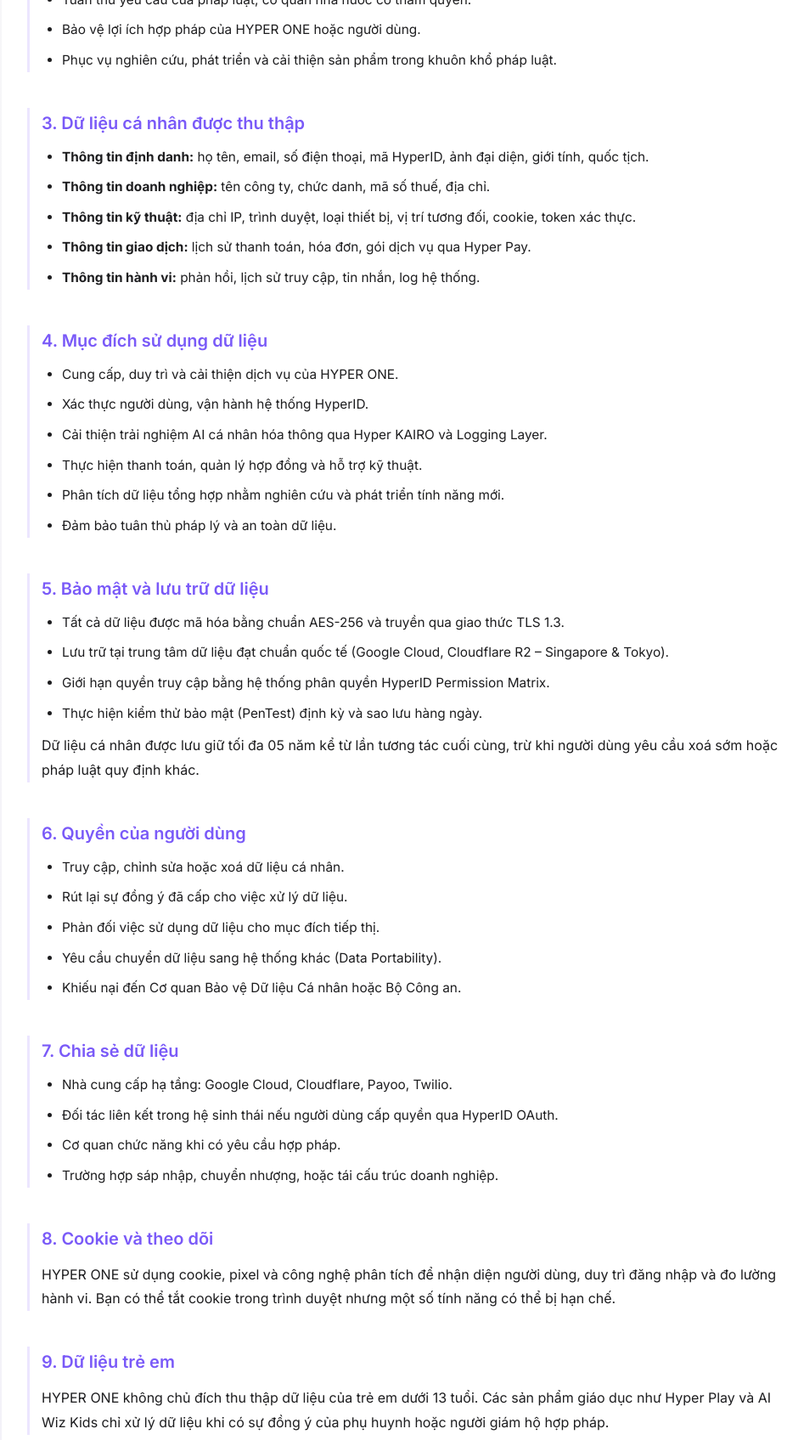
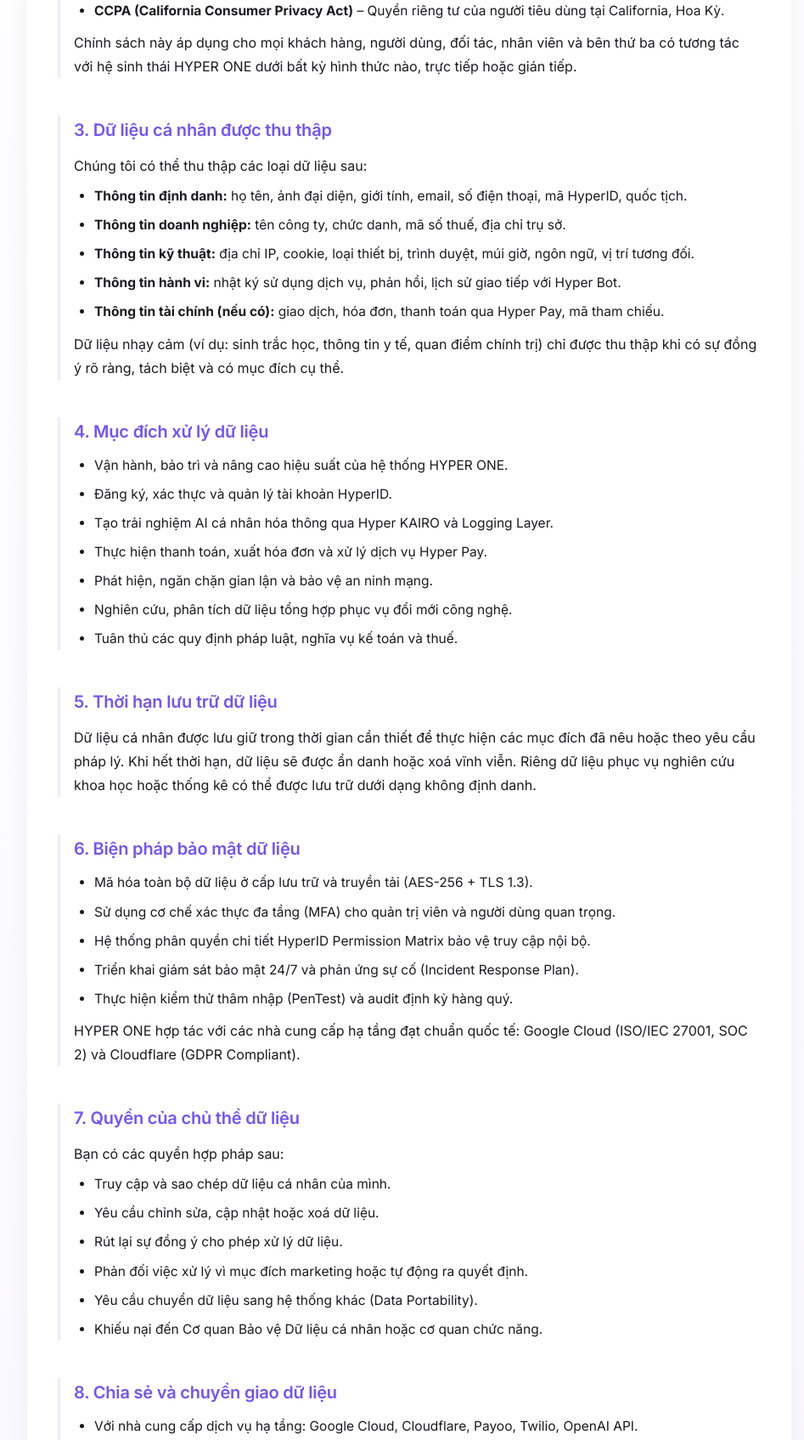
Before and after one commit to hyperonevn/privacy, a plain HTML site: page index.html in a window 1280 px wide. Shown: the part 801-2496 px from the top of the page at 85% size, without its empty margins (158-1105 px from the left). Drawn offline with Linux system fonts and the light colour scheme.

Commit message:
Update index.html

```diff
--- a/index.html
+++ b/index.html
@@ -4,21 +4,21 @@
   <meta charset="UTF-8" />
   <meta name="viewport" content="width=device-width, initial-scale=1.0, maximum-scale=1" />
   <title>Chính sách Quyền riêng tư | HYPER ONE COMPANY LIMITED</title>
-  <meta name="description" content="Chính sách Quyền riêng tư của HYPER ONE COMPANY LIMITED – Tập đoàn công nghệ tiên phong trong lĩnh vực AI, dữ liệu và tự động hoá. Cam kết bảo vệ quyền riêng tư và tuân thủ GDPR, Nghị định 13/2023/NĐ-CP.">
-  <meta name="keywords" content="Hyper One, HYPER ONE COMPANY LIMITED, HyperID, Hyper Cloud, Hyper Bot, Hyper GEO, Hyper Pay, Hyper Play, Hyper ME, Chính sách bảo mật, Quyền riêng tư, Privacy Policy, Data Protection, GDPR Việt Nam">
-  <meta name="robots" content="index, follow" />
+  <meta name="description" content="Chính sách Quyền riêng tư của HYPER ONE COMPANY LIMITED – Công ty tiên phong trong lĩnh vực AI, dữ liệu và tự động hoá. Cam kết bảo vệ dữ liệu cá nhân, tuân thủ GDPR (EU), Nghị định 13/2023/NĐ-CP và các chuẩn quốc tế về quyền riêng tư.">
+  <meta name="keywords" content="Hyper One, HYPER ONE COMPANY LIMITED, Privacy Policy, Chính sách quyền riêng tư, GDPR, AI Ethics, Data Protection, HyperID, Hyper Cloud, Hyper Bot, Hyper GEO, Hyper Pay, Hyper ME">
   <link rel="icon" href="https://cdn.hyperonevn.com/assets/favicon.png" />
   <link href="https://fonts.googleapis.com/css2?family=Inter:wght@400;500;600;700&display=swap" rel="stylesheet" />
 
   <style>
     :root {
       --bg: linear-gradient(180deg, #ffffff, #f7f5ff);
-      --text: #1d1d1f;
-      --muted: #6f6f6f;
-      --accent: #7a5af8;
-      --accent-soft: #ece6ff;
-      --max-width: 960px;
-      --shadow: 0 6px 20px rgba(0,0,0,0.06);
+      --text: #1b1b1f;
+      --muted: #6b6b75;
+      --accent: #7254f5;
+      --accent-soft: #efeaff;
+      --border: #ececf0;
+      --shadow: 0 8px 30px rgba(0,0,0,0.05);
+      --max-width: 900px;
     }
 
     * { box-sizing: border-box; margin: 0; padding: 0; }
@@ -26,24 +26,25 @@
       font-family: 'Inter', sans-serif;
       background: var(--bg);
       color: var(--text);
-      line-height: 1.8;
+      line-height: 1.75;
       display: flex;
       justify-content: center;
-      padding: 60px 18px 120px;
+      padding: 70px 18px 130px;
+      -webkit-font-smoothing: antialiased;
     }
 
     main {
       width: 100%;
       max-width: var(--max-width);
       background: #fff;
-      border-radius: 18px;
+      border-radius: 20px;
       box-shadow: var(--shadow);
-      padding: 48px 30px 70px;
+      padding: 50px 36px 70px;
     }
 
     header {
       text-align: center;
-      margin-bottom: 40px;
+      margin-bottom: 50px;
     }
 
     header img {
@@ -52,10 +53,11 @@
     }
 
     h1 {
-      font-size: 2rem;
+      font-size: 2.1rem;
       font-weight: 700;
       color: var(--accent);
-      margin-bottom: 8px;
+      margin-bottom: 10px;
+      letter-spacing: -0.3px;
     }
 
     .subtitle {
@@ -64,10 +66,12 @@
     }
 
     h2 {
-      margin-top: 42px;
+      margin-top: 44px;
+      margin-bottom: 8px;
       color: var(--accent);
       font-size: 1.25rem;
       font-weight: 600;
+      letter-spacing: -0.2px;
     }
 
     p {
@@ -82,25 +86,25 @@
     }
 
     li {
-      margin-bottom: 8px;
-      font-size: 0.96rem;
+      margin-bottom: 7px;
+      font-size: 0.97rem;
       color: var(--text);
     }
 
     section {
       margin-top: 20px;
       border-left: 3px solid var(--accent-soft);
-      padding-left: 14px;
+      padding-left: 16px;
     }
 
     footer {
       text-align: center;
-      font-size: 0.85rem;
+      font-size: 0.9rem;
       color: var(--muted);
-      margin-top: 80px;
-      border-top: 1px solid #eee;
+      margin-top: 90px;
+      border-top: 1px solid var(--border);
       padding-top: 18px;
-      line-height: 1.6;
+      letter-spacing: 0.3px;
     }
 
     a {
@@ -108,11 +112,16 @@
       text-decoration: none;
     }
 
-    a:hover { text-decoration: underline; }
+    a:hover {
+      text-decoration: underline;
+    }
 
     @media (max-width: 600px) {
-      main { padding: 32px 20px 60px; border-radius: 12px; }
-      h1 { font-size: 1.7rem; }
+      main {
+        padding: 34px 22px 60px;
+        border-radius: 14px;
+      }
+      h1 { font-size: 1.75rem; }
       h2 { font-size: 1.1rem; }
     }
   </style>
@@ -127,100 +136,123 @@
     </header>
 
     <section>
-      <h2>1. Giới thiệu</h2>
+      <h2>1. Tuyên ngôn về Quyền riêng tư</h2>
       <p>
-        HYPER ONE COMPANY LIMITED (“HYPER ONE”, “chúng tôi”) là công ty công nghệ hoạt động trong lĩnh vực Trí tuệ nhân tạo (AI), Dữ liệu, và Tự động hoá, có trụ sở tại Thành phố Hồ Chí Minh, Việt Nam. Chính sách này mô tả cách chúng tôi thu thập, sử dụng, bảo vệ và chia sẻ thông tin cá nhân của người dùng trong toàn bộ hệ sinh thái sản phẩm: Hyper Bot, Hyper Cloud, Hyper ID, Hyper GEO, Hyper Pay, Hyper Play và Hyper ME.
+        HYPER ONE COMPANY LIMITED (“HYPER ONE”, “chúng tôi”) tin rằng dữ liệu cá nhân là tài sản thiêng liêng của con người trong thời đại trí tuệ nhân tạo.
+        Mục tiêu của chúng tôi không chỉ là tuân thủ pháp luật, mà còn bảo vệ nhân phẩm, quyền tự quyết và niềm tin số của từng cá nhân.
       </p>
       <p>
-        Chúng tôi cam kết tuân thủ nghiêm ngặt <strong>Nghị định 13/2023/NĐ-CP của Chính phủ Việt Nam</strong>, <strong>GDPR (EU)</strong> và <strong>CCPA (California)</strong> về bảo vệ dữ liệu cá nhân.
+        Chính sách này được biên soạn nhằm giúp bạn hiểu rõ cách HYPER ONE thu thập, xử lý, lưu trữ, chia sẻ và bảo vệ dữ liệu của bạn khi bạn sử dụng các sản phẩm và dịch vụ trong hệ sinh thái HYPER ONE, bao gồm: Hyper Bot, Hyper Cloud, Hyper ID, Hyper GEO, Hyper Pay, Hyper Play và Hyper ME.
       </p>
     </section>
 
     <section>
-      <h2>2. Cơ sở pháp lý cho việc xử lý dữ liệu</h2>
-      <p>HYPER ONE xử lý dữ liệu dựa trên các căn cứ pháp lý sau:</p>
+      <h2>2. Cơ sở pháp lý và phạm vi áp dụng</h2>
+      <p>
+        HYPER ONE tuân thủ các khung pháp lý chính sau:
+      </p>
       <ul>
-        <li>Sự đồng ý rõ ràng và tự nguyện của người dùng.</li>
-        <li>Thực hiện hợp đồng hoặc dịch vụ đã đăng ký.</li>
-        <li>Tuân thủ yêu cầu của pháp luật, cơ quan nhà nước có thẩm quyền.</li>
-        <li>Bảo vệ lợi ích hợp pháp của HYPER ONE hoặc người dùng.</li>
-        <li>Phục vụ nghiên cứu, phát triển và cải thiện sản phẩm trong khuôn khổ pháp luật.</li>
+        <li><strong>Nghị định 13/2023/NĐ-CP</strong> của Chính phủ Việt Nam về bảo vệ dữ liệu cá nhân.</li>
+        <li><strong>GDPR (General Data Protection Regulation)</strong> – Quy định chung về bảo vệ dữ liệu của Liên minh Châu Âu.</li>
+        <li><strong>CCPA (California Consumer Privacy Act)</strong> – Quyền riêng tư của người tiêu dùng tại California, Hoa Kỳ.</li>
+      </ul>
+      <p>
+        Chính sách này áp dụng cho mọi khách hàng, người dùng, đối tác, nhân viên và bên thứ ba có tương tác với hệ sinh thái HYPER ONE dưới bất kỳ hình thức nào, trực tiếp hoặc gián tiếp.
+      </p>
+    </section>
+
+    <section>
+      <h2>3. Dữ liệu cá nhân được thu thập</h2>
+      <p>Chúng tôi có thể thu thập các loại dữ liệu sau:</p>
+      <ul>
+        <li><strong>Thông tin định danh:</strong> họ tên, ảnh đại diện, giới tính, email, số điện thoại, mã HyperID, quốc tịch.</li>
+        <li><strong>Thông tin doanh nghiệp:</strong> tên công ty, chức danh, mã số thuế, địa chỉ trụ sở.</li>
+        <li><strong>Thông tin kỹ thuật:</strong> địa chỉ IP, cookie, loại thiết bị, trình duyệt, múi giờ, ngôn ngữ, vị trí tương đối.</li>
+        <li><strong>Thông tin hành vi:</strong> nhật ký sử dụng dịch vụ, phản hồi, lịch sử giao tiếp với Hyper Bot.</li>
+        <li><strong>Thông tin tài chính (nếu có):</strong> giao dịch, hóa đơn, thanh toán qua Hyper Pay, mã tham chiếu.</li>
+      </ul>
+      <p>
+        Dữ liệu nhạy cảm (ví dụ: sinh trắc học, thông tin y tế, quan điểm chính trị) chỉ được thu thập khi có sự đồng ý rõ ràng, tách biệt và có mục đích cụ thể.
+      </p>
+    </section>
+
+    <section>
+      <h2>4. Mục đích xử lý dữ liệu</h2>
+      <ul>
+        <li>Vận hành, bảo trì và nâng cao hiệu suất của hệ thống HYPER ONE.</li>
+        <li>Đăng ký, xác thực và quản lý tài khoản HyperID.</li>
+        <li>Tạo trải nghiệm AI cá nhân hóa thông qua Hyper KAIRO và Logging Layer.</li>
+        <li>Thực hiện thanh toán, xuất hóa đơn và xử lý dịch vụ Hyper Pay.</li>
+        <li>Phát hiện, ngăn chặn gian lận và bảo vệ an ninh mạng.</li>
+        <li>Nghiên cứu, phân tích dữ liệu tổng hợp phục vụ đổi mới công nghệ.</li>
+        <li>Tuân thủ các quy định pháp luật, nghĩa vụ kế toán và thuế.</li>
       </ul>
     </section>
 
     <section>
-      <h2>3. Dữ liệu cá nhân được thu thập</h2>
+      <h2>5. Thời hạn lưu trữ dữ liệu</h2>
+      <p>
+        Dữ liệu cá nhân được lưu giữ trong thời gian cần thiết để thực hiện các mục đích đã nêu hoặc theo yêu cầu pháp lý.
+        Khi hết thời hạn, dữ liệu sẽ được ẩn danh hoặc xoá vĩnh viễn.
+        Riêng dữ liệu phục vụ nghiên cứu khoa học hoặc thống kê có thể được lưu trữ dưới dạng không định danh.
+      </p>
+    </section>
+
+    <section>
+      <h2>6. Biện pháp bảo mật dữ liệu</h2>
       <ul>
-        <li><strong>Thông tin định danh:</strong> họ tên, email, số điện thoại, mã HyperID, ảnh đại diện, giới tính, quốc tịch.</li>
-        <li><strong>Thông tin doanh nghiệp:</strong> tên công ty, chức danh, mã số thuế, địa chỉ.</li>
-        <li><strong>Thông tin kỹ thuật:</strong> địa chỉ IP, trình duyệt, loại thiết bị, vị trí tương đối, cookie, token xác thực.</li>
-        <li><strong>Thông tin giao dịch:</strong> lịch sử thanh toán, hóa đơn, gói dịch vụ qua Hyper Pay.</li>
-        <li><strong>Thông tin hành vi:</strong> phản hồi, lịch sử truy cập, tin nhắn, log hệ thống.</li>
+        <li>Mã hóa toàn bộ dữ liệu ở cấp lưu trữ và truyền tải (AES-256 + TLS 1.3).</li>
+        <li>Sử dụng cơ chế xác thực đa tầng (MFA) cho quản trị viên và người dùng quan trọng.</li>
+        <li>Hệ thống phân quyền chi tiết HyperID Permission Matrix bảo vệ truy cập nội bộ.</li>
+        <li>Triển khai giám sát bảo mật 24/7 và phản ứng sự cố (Incident Response Plan).</li>
+        <li>Thực hiện kiểm thử thâm nhập (PenTest) và audit định kỳ hàng quý.</li>
+      </ul>
+      <p>
+        HYPER ONE hợp tác với các nhà cung cấp hạ tầng đạt chuẩn quốc tế: Google Cloud (ISO/IEC 27001, SOC 2) và Cloudflare (GDPR Compliant).
+      </p>
+    </section>
+
+    <section>
+      <h2>7. Quyền của chủ thể dữ liệu</h2>
+      <p>Bạn có các quyền hợp pháp sau:</p>
+      <ul>
+        <li>Truy cập và sao chép dữ liệu cá nhân của mình.</li>
+        <li>Yêu cầu chỉnh sửa, cập nhật hoặc xoá dữ liệu.</li>
+        <li>Rút lại sự đồng ý cho phép xử lý dữ liệu.</li>
+        <li>Phản đối việc xử lý vì mục đích marketing hoặc tự động ra quyết định.</li>
+        <li>Yêu cầu chuyển dữ liệu sang hệ thống khác (Data Portability).</li>
+        <li>Khiếu nại đến Cơ quan Bảo vệ Dữ liệu cá nhân hoặc cơ quan chức năng.</li>
       </ul>
     </section>
 
     <section>
-      <h2>4. Mục đích sử dụng dữ liệu</h2>
+      <h2>8. Chia sẻ và chuyển giao dữ liệu</h2>
       <ul>
-        <li>Cung cấp, duy trì và cải thiện dịch vụ của HYPER ONE.</li>
-        <li>Xác thực người dùng, vận hành hệ thống HyperID.</li>
-        <li>Cải thiện trải nghiệm AI cá nhân hóa thông qua Hyper KAIRO và Logging Layer.</li>
-        <li>Thực hiện thanh toán, quản lý hợp đồng và hỗ trợ kỹ thuật.</li>
-        <li>Phân tích dữ liệu tổng hợp nhằm nghiên cứu và phát triển tính năng mới.</li>
-        <li>Đảm bảo tuân thủ pháp lý và an toàn dữ liệu.</li>
+        <li>Với nhà cung cấp dịch vụ hạ tầng: Google Cloud, Cloudflare, Payoo, Twilio, OpenAI API.</li>
+        <li>Với đối tác được người dùng ủy quyền qua HyperID OAuth hoặc hợp đồng pháp lý.</li>
+        <li>Với cơ quan có thẩm quyền khi có yêu cầu hợp pháp.</li>
+        <li>Trong trường hợp sáp nhập, chuyển nhượng hoặc tái cấu trúc doanh nghiệp, dữ liệu sẽ được bảo vệ ở cùng cấp độ bảo mật.</li>
       </ul>
+      <p>Chúng tôi không bán, cho thuê hay trao đổi dữ liệu cá nhân cho bên thứ ba vì mục đích thương mại.</p>
     </section>
 
     <section>
-      <h2>5. Bảo mật và lưu trữ dữ liệu</h2>
-      <ul>
-        <li>Tất cả dữ liệu được mã hóa bằng chuẩn AES-256 và truyền qua giao thức TLS 1.3.</li>
-        <li>Lưu trữ tại trung tâm dữ liệu đạt chuẩn quốc tế (Google Cloud, Cloudflare R2 – Singapore & Tokyo).</li>
-        <li>Giới hạn quyền truy cập bằng hệ thống phân quyền HyperID Permission Matrix.</li>
-        <li>Thực hiện kiểm thử bảo mật (PenTest) định kỳ và sao lưu hàng ngày.</li>
-      </ul>
-      <p>Dữ liệu cá nhân được lưu giữ tối đa 05 năm kể từ lần tương tác cuối cùng, trừ khi người dùng yêu cầu xoá sớm hoặc pháp luật quy định khác.</p>
+      <h2>9. Cookie & công nghệ theo dõi</h2>
+      <p>HYPER ONE sử dụng cookie, pixel và AI-behavioral tracking để ghi nhớ tùy chọn người dùng, đo lường lưu lượng và cá nhân hóa trải nghiệm. Bạn có thể tắt cookie trong trình duyệt, nhưng một số tính năng có thể không hoạt động đầy đủ.</p>
     </section>
 
     <section>
-      <h2>6. Quyền của người dùng</h2>
-      <ul>
-        <li>Truy cập, chỉnh sửa hoặc xoá dữ liệu cá nhân.</li>
-        <li>Rút lại sự đồng ý đã cấp cho việc xử lý dữ liệu.</li>
-        <li>Phản đối việc sử dụng dữ liệu cho mục đích tiếp thị.</li>
-        <li>Yêu cầu chuyển dữ liệu sang hệ thống khác (Data Portability).</li>
-        <li>Khiếu nại đến Cơ quan Bảo vệ Dữ liệu Cá nhân hoặc Bộ Công an.</li>
-      </ul>
+      <h2>10. Dữ liệu trẻ em</h2>
+      <p>Chúng tôi không chủ ý thu thập dữ liệu của trẻ em dưới 13 tuổi.
+      Với các sản phẩm giáo dục như Hyper Play hoặc AI Wiz Kids, mọi hoạt động xử lý đều yêu cầu sự đồng ý của phụ huynh hoặc người giám hộ hợp pháp và được lưu trữ tách biệt.</p>
     </section>
 
     <section>
-      <h2>7. Chia sẻ dữ liệu</h2>
-      <ul>
-        <li>Nhà cung cấp hạ tầng: Google Cloud, Cloudflare, Payoo, Twilio.</li>
-        <li>Đối tác liên kết trong hệ sinh thái nếu người dùng cấp quyền qua HyperID OAuth.</li>
-        <li>Cơ quan chức năng khi có yêu cầu hợp pháp.</li>
-        <li>Trường hợp sáp nhập, chuyển nhượng, hoặc tái cấu trúc doanh nghiệp.</li>
-      </ul>
-    </section>
-
-    <section>
-      <h2>8. Cookie và theo dõi</h2>
-      <p>HYPER ONE sử dụng cookie, pixel và công nghệ phân tích để nhận diện người dùng, duy trì đăng nhập và đo lường hành vi. Bạn có thể tắt cookie trong trình duyệt nhưng một số tính năng có thể bị hạn chế.</p>
-    </section>
-
-    <section>
-      <h2>9. Dữ liệu trẻ em</h2>
-      <p>HYPER ONE không chủ đích thu thập dữ liệu của trẻ em dưới 13 tuổi. Các sản phẩm giáo dục như Hyper Play và AI Wiz Kids chỉ xử lý dữ liệu khi có sự đồng ý của phụ huynh hoặc người giám hộ hợp pháp.</p>
-    </section>
-
-    <section>
-      <h2>10. Chuyển dữ liệu quốc tế</h2>
-      <p>Một phần dữ liệu có thể được xử lý hoặc lưu trữ ngoài lãnh thổ Việt Nam. Chúng tôi đảm bảo tuân thủ các điều khoản chuyển giao dữ liệu xuyên biên giới theo Điều 25 Nghị định 13/2023/NĐ-CP và Điều 44–50 GDPR.</p>
-    </section>
-
-    <section>
-      <h2>11. Cập nhật chính sách</h2>
-      <p>Chính sách này có thể được điều chỉnh theo định kỳ. Các thay đổi quan trọng sẽ được thông báo ít nhất 7 ngày trước qua email, Hyper Bot hoặc website <a href="https://privacy.hyperonevn.com">https://privacy.hyperonevn.com</a>.</p>
+      <h2>11. Chuyển dữ liệu quốc tế</h2>
+      <p>
+        Một phần dữ liệu có thể được xử lý hoặc lưu trữ tại trung tâm dữ liệu quốc tế (Singapore, Tokyo, Mỹ).
+        Mọi chuyển giao đều tuân thủ Điều 25 Nghị định 13/2023/NĐ-CP và Điều 44–50 GDPR, đảm bảo dữ liệu được bảo vệ tương đương tiêu chuẩn châu Âu.
+      </p>
     </section>
 
     <section>
@@ -230,8 +262,8 @@
         <strong>Tên tiếng Việt:</strong> CÔNG TY TNHH HYPER ONE<br />
         <strong>Người đại diện pháp luật:</strong> LỮ MINH TRÍ – Giám đốc điều hành (CEO)<br />
         <strong>Mã số doanh nghiệp:</strong> 0318921926<br />
-        <strong>Tình trạng:</strong> Đang hoạt động (Active)<br />
-        <strong>Địa chỉ trụ sở chính:</strong> 68 Nguyễn Huệ, Phường Bến Nghé, Quận 1, TP. Hồ Chí Minh, Việt Nam<br />
+        <strong>Tình trạng pháp lý:</strong> Đang hoạt động<br />
+        <strong>Địa chỉ trụ sở:</strong> 68 Nguyễn Huệ, Phường Bến Nghé, Quận 1, TP. Hồ Chí Minh, Việt Nam<br />
         <strong>Địa chỉ thuế:</strong> 68 Nguyễn Huệ, Phường Sài Gòn, TP. Hồ Chí Minh, Việt Nam<br />
         <strong>Email:</strong> <a href="mailto:info@hyperonevn.com">info@hyperonevn.com</a><br />
         <strong>Hotline:</strong> +84 352 608 068 | +84 342 608 068<br />
@@ -239,9 +271,17 @@
       </p>
     </section>
 
+    <section>
+      <h2>13. Hiệu lực và cập nhật</h2>
+      <p>
+        Chính sách này có hiệu lực từ ngày 07/11/2025.
+        Các thay đổi lớn sẽ được công bố ít nhất 07 ngày trước qua email, Hyper Bot hoặc website chính thức <a href="https://privacy.hyperonevn.com">privacy.hyperonevn.com</a>.
+        Việc tiếp tục sử dụng dịch vụ được xem là bạn đồng ý với các điều khoản cập nhật.
+      </p>
+    </section>
+
     <footer>
-      © 2025 HYPER ONE COMPANY LIMITED – All Rights Reserved.<br />
-      “We are loyal not to what AI can do, but to what AI should do – ethical, responsible, human-centered.”
+      © 2025 HYPER ONE COMPANY LIMITED – All Rights Reserved.
     </footer>
   </main>
 </body>
```
